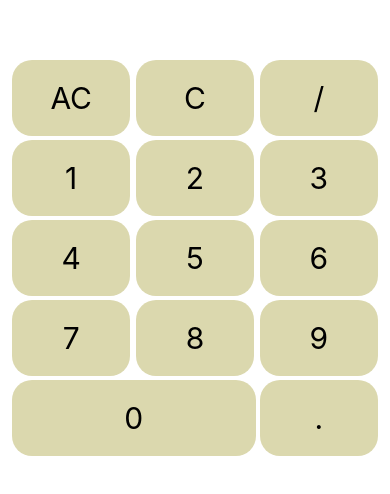
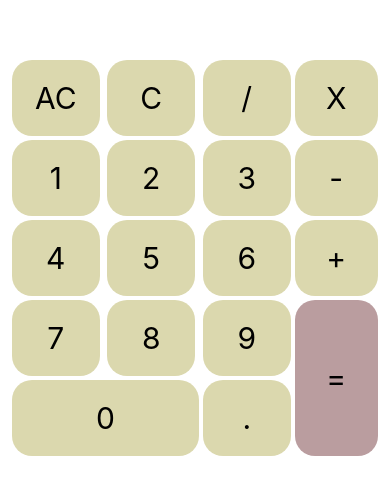
Before and after one commit to Nicolewrack23/Calculator_App, a React Native app in the folder project-calculator-app/: screen / in a window 390 px wide. Shown: the part 164-658 px from the top of the page. Built offline with nearby package versions, Linux system fonts and the light colour scheme.

Commit message:
adding right values and styling the buttons

```diff
--- a/project-calculator-app/components/ButtonContainer.js
+++ b/project-calculator-app/components/ButtonContainer.js
@@ -1,6 +1,12 @@
 import { Pressable, Text, StyleSheet } from "react-native";
 
-const buttons = ({ value, onButtonPress }) => {
+const buttons = ({ value, rightValue, onButtonPress }) => {
+  const secondaryButtons = ("/", "X", "+", "-");
+  if (value === secondaryButtons || rightValue === secondaryButtons) {
+    console.log("hello" + secondaryButtons);
+    console.log("hello" + secondaryButtons);
+  }
+  if (value) {
     if (value === "0") {
       return (
         <Pressable
@@ -11,19 +17,44 @@ const buttons = ({ value, onButtonPress }) => {
         </Pressable>
       );
     }
-
-  console.log("buttons " + value);
     return (
       <Pressable style={styles.buttons} onPress={onButtonPress}>
         <Text style={styles.value}>{value}</Text>
       </Pressable>
     );
+  }
+  if (rightValue) {
+    if (rightValue === "=") {
+      return (
+        <Pressable
+          style={[styles.buttons, styles.equalButton]}
+          onPress={onButtonPress}
+        >
+          <Text style={styles.value}>{rightValue}</Text>
+        </Pressable>
+      );
+    }
+    return (
+      <Pressable style={styles.rightButtons} onPress={onButtonPress}>
+        <Text style={styles.value}>{rightValue}</Text>
+      </Pressable>
+    );
+  }
 };
 export default buttons;
 
 const styles = StyleSheet.create({
   buttons: {
-    flexBasis: "32%",
+    flexBasis: "31%",
+    display: "flex",
+    borderRadius: 20,
+    backgroundColor: "#DBD8AE",
+    justifyContent: "center",
+    alignItems: "center",
+    margin: 2,
+    padding: 20,
+  },
+  rightButtons: {
     display: "flex",
     borderRadius: 20,
     backgroundColor: "#DBD8AE",
@@ -36,6 +67,10 @@ const styles = StyleSheet.create({
     color: "#000",
     fontSize: 30,
   },
+  equalButton: {
+    backgroundColor: "#BA9D9F",
+    flexGrow: 1,
+  },
   zeroButton: {
     flexGrow: 1,
     flexBasis: "50%",
--- a/project-calculator-app/components/display.js
+++ b/project-calculator-app/components/display.js
@@ -2,6 +2,7 @@ import { View, StyleSheet } from "react-native";
 import Buttons from "./ButtonContainer";
 
 const Display = () => {
+  const rightValues = ["X", "-", "+", "="];
   const value = [
     "AC",
     "C",
@@ -20,6 +21,7 @@ const Display = () => {
   ];
   return (
     <>
+      <View style={styles.container}>
         <View style={styles.ButtonContainer}>
           {value.map((buttonValue) => (
             <Buttons
@@ -29,18 +31,39 @@ const Display = () => {
             />
           ))}
         </View>
+        <View style={styles.buttonRightContainer}>
+          {rightValues.map((buttonRightValue) => (
+            <Buttons
+              key={buttonRightValue}
+              rightValue={buttonRightValue}
+              onButtonPress={() => handleClick(buttonRightValue)}
+            />
+          ))}
+        </View>
+      </View>
     </>
   );
 };
 export default Display;
 
 const styles = StyleSheet.create({
+  container: {
+    display: "flex",
+    flexDirection: "row",
+  },
   ButtonContainer: {
     display: "flex",
+    flex: 2,
     flexWrap: "wrap",
     flexDirection: "row",
     justifyContent: "space-between",
     alignItems: "center",
-    paddingHorizontal: 10,
+    paddingLeft: 10,
+  },
+  buttonRightContainer: {
+    display: "flex",
+    width: "25%",
+    flexDirection: "column",
+    paddingRight: 10,
   },
 });
```
Lines whose indentation alone changed are shown as unchanged.
